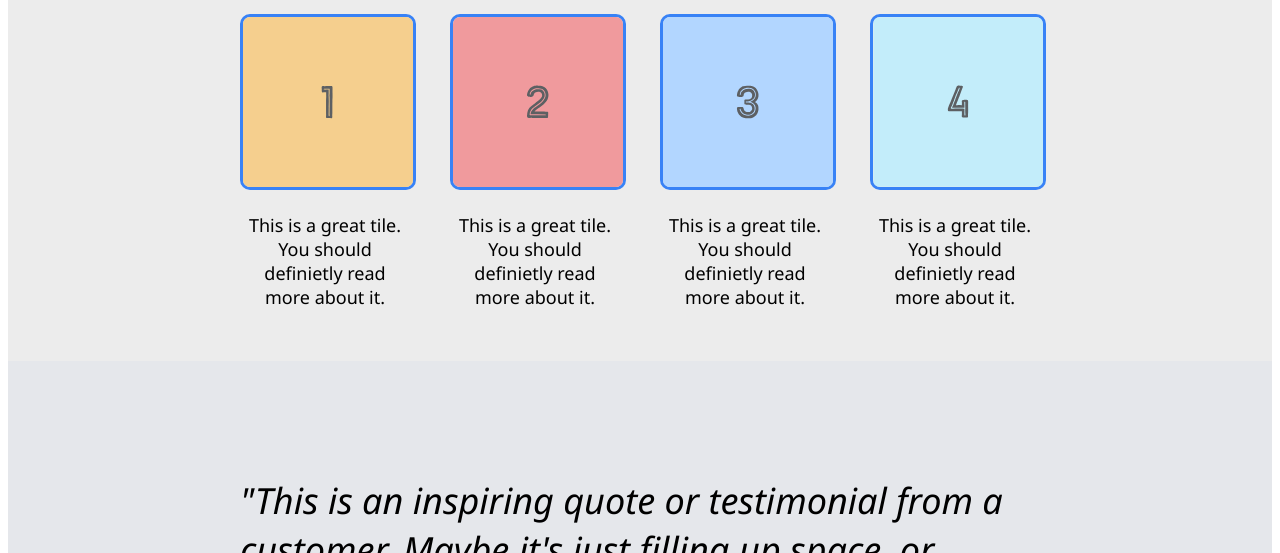
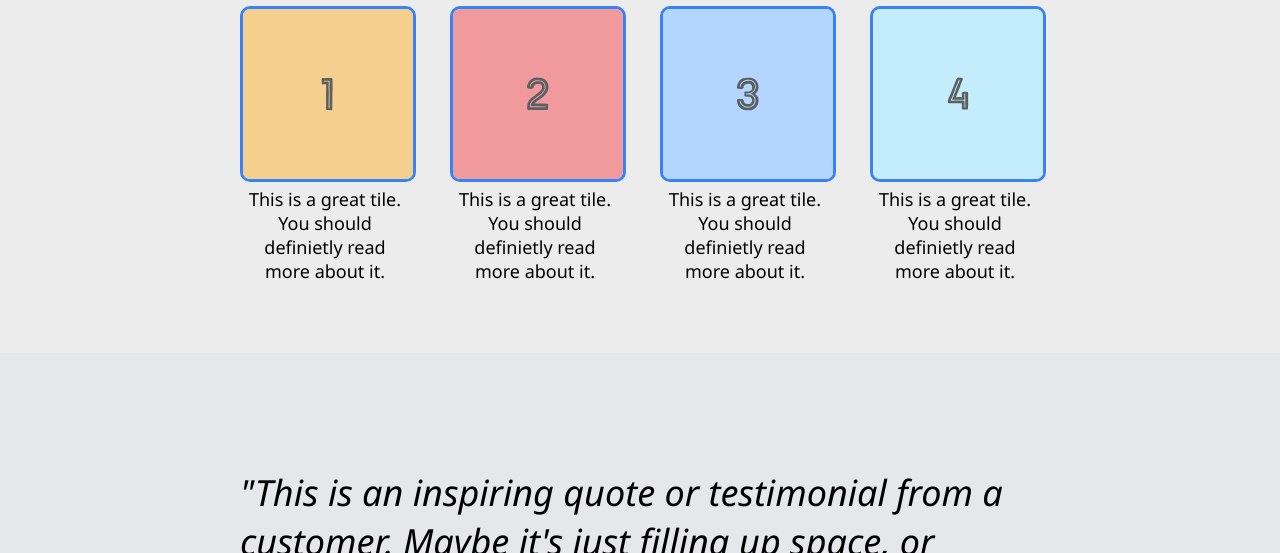
Before and after one commit to stewhel/odin-dashboard, a plain HTML site: page index.html in a window 1280 px wide. Shown: the part 547-1100 px from the top of the page. Drawn offline with Linux system fonts and the light colour scheme.

Commit message:
Add CSS style reset to remove thin white borders around the page

```diff
--- a/style.css
+++ b/style.css
@@ -1,5 +1,7 @@
 *{
-    font-family: 'Segoe UI', Roboto, Oxygen, Ubuntu, Cantarell, 'Open Sans', 'Helvetica Neue', sans-serif
+    font-family: 'Segoe UI', Roboto, Oxygen, Ubuntu, Cantarell, 'Open Sans', 'Helvetica Neue', sans-serif;
+    margin: 0px;
+    padding: 0px;
 }
 
 body{
```
